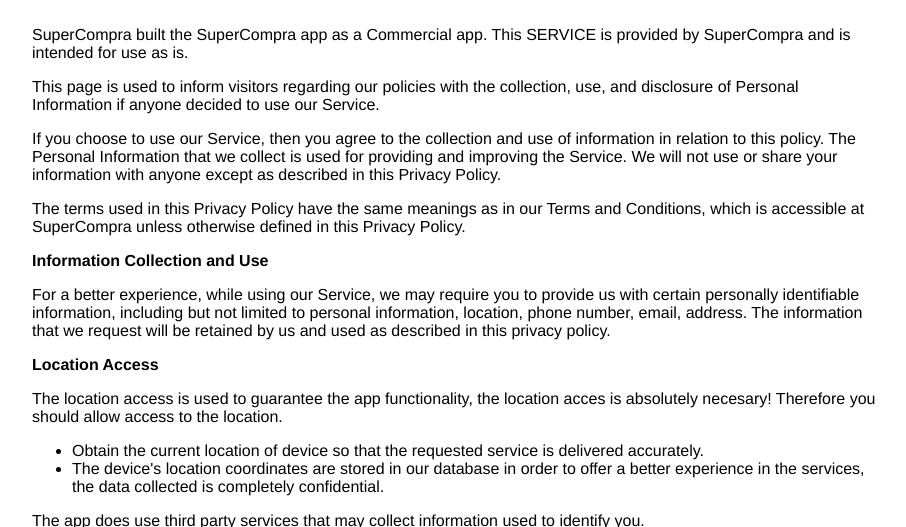
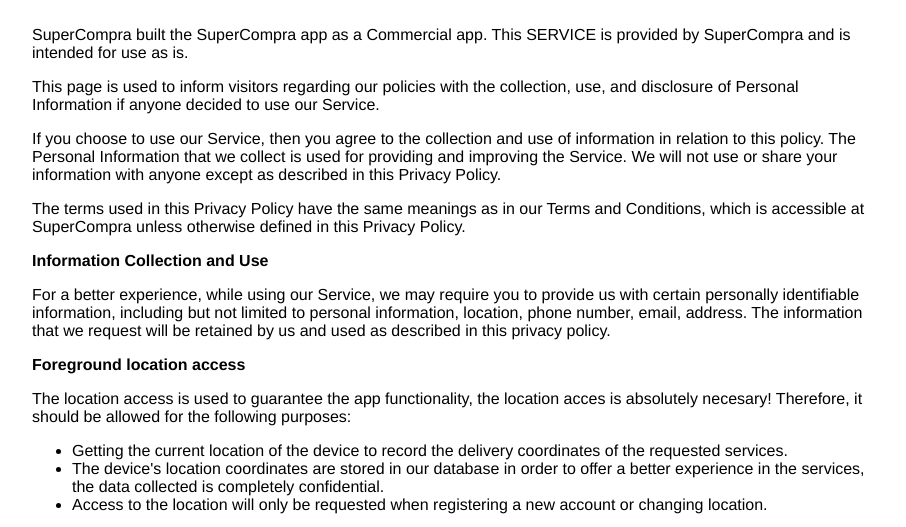
Before and after one commit to Grintsys/Grintsys.SuperCompraPolicy, a plain HTML site: page index.html in a window 1280 px wide. Shown: the part 196-723 px from the top of the page, without its empty margins (184-1090 px from the left). Drawn offline with Linux system fonts and the light colour scheme.

Commit message:
Fix to the paragraph location access

```diff
--- a/index.html
+++ b/index.html
@@ -41,14 +41,14 @@
             address. The information that
             we request will be retained by us and used as described in this privacy policy.
         </p>
-        <p><strong>Location Access</strong></p>
+        <p><strong>Foreground location access</strong></p>
         <p>
-            The location access is used to guarantee the app functionality, the location acces is absolutely necesary!
-Therefore you should allow access to the location.
+            The location access is used to guarantee the app functionality, the location acces is absolutely necesary! Therefore, it should be allowed for the following purposes:
         </p>
         <ul>
-            <li>Obtain the current location of device so that the requested service is delivered accurately.</li>
+            <li>Getting the current location of the device to record the delivery coordinates of the requested services.</li>
             <li>The device's location coordinates are stored in our database in order to offer a better experience in the services, the data collected is completely confidential.</li>
+            <li>Access to the location will only be requested when registering a new account or changing location.</li>
         </ul>
         <div>
             <p>
```
